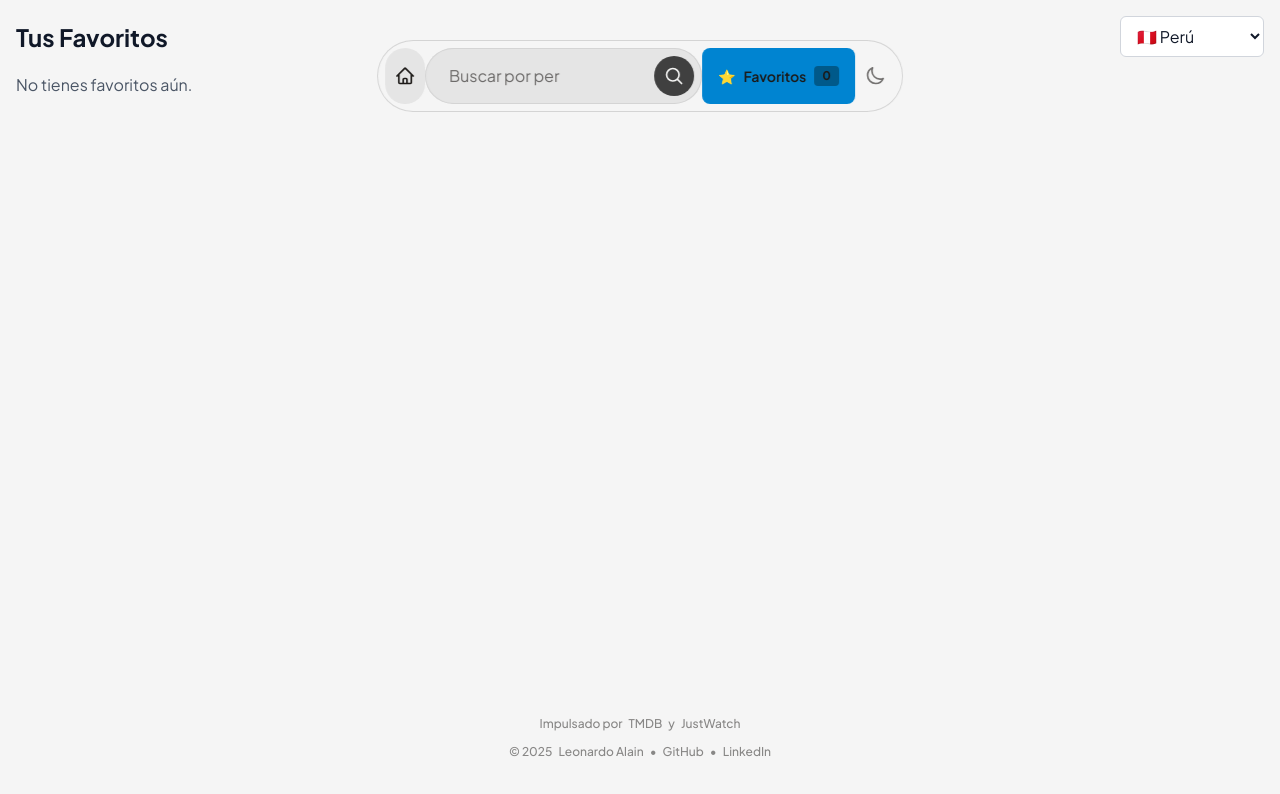
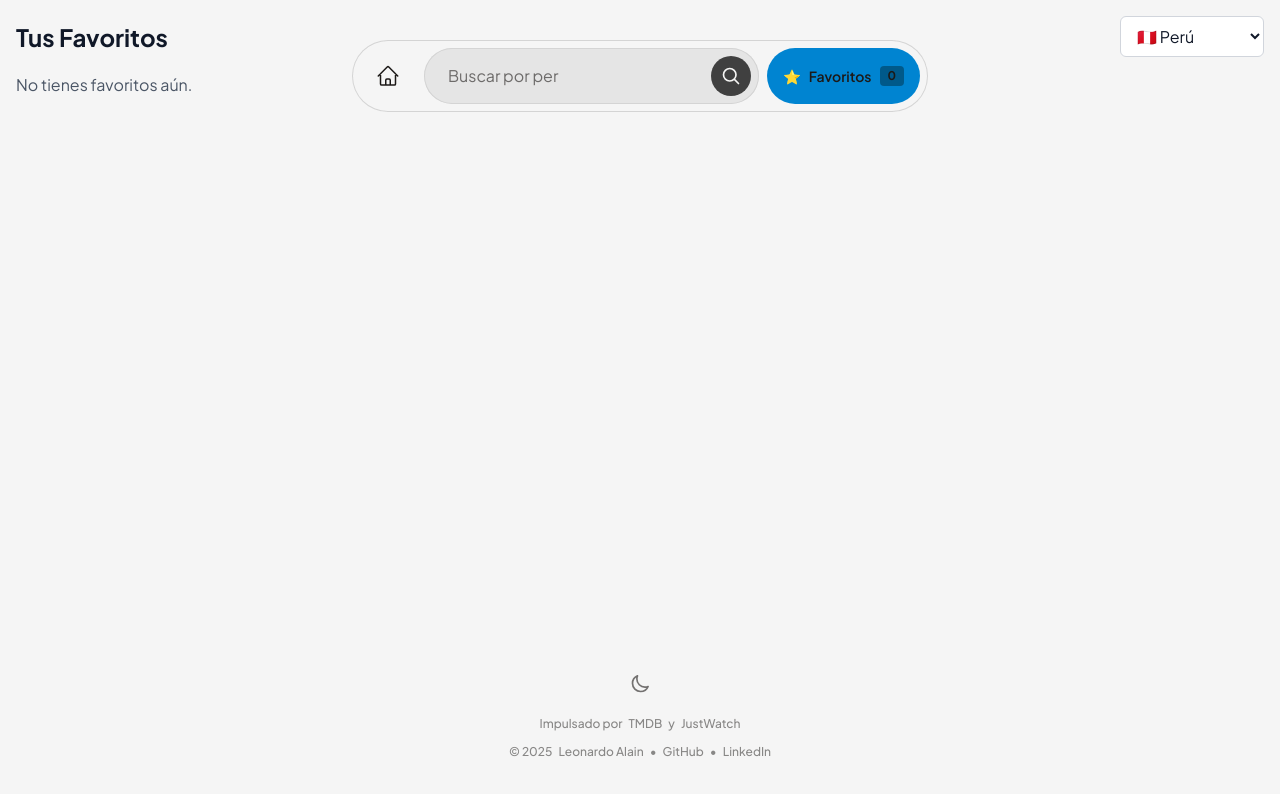
Before and after one commit to leinvg/movie-viewer, a Next.js app: page /favorites in a window 1280 px wide. Shown: the top 794 px of the page. Built offline with nearby package versions, Linux system fonts and the light colour scheme.

Commit message:
refactor: toggle theme en footer, mejora ui homepage

```diff
--- a/src/app/layout.tsx
+++ b/src/app/layout.tsx
@@ -29,8 +29,10 @@ export default function RootLayout({
       suppressHydrationWarning
     >
       <body className="bg-neutral-100 dark:bg-neutral-900 text-stone-900 dark:text-stone-100 overflow-x-hidden transition-colors flex flex-col min-h-dvh">
-        <ThemeProvider>{children}</ThemeProvider>
-        <Footer />
+        {children}
+        <ThemeProvider>
+          <Footer />
+        </ThemeProvider>
       </body>
     </html>
   );
--- a/src/components/Footer.tsx
+++ b/src/components/Footer.tsx
@@ -1,6 +1,8 @@
 // src/components/Footer.tsx
 
 "use client";
+
+import ThemeToggle from "./ThemeToggle";
 
 export default function Footer() {
   const currentYear = new Date().getFullYear();
@@ -8,7 +10,8 @@ export default function Footer() {
   return (
     <footer className="font-medium dark:font-normal text-stone-900/50 dark:text-stone-100/40">
       <div className="container mx-auto px-8 md:px-12">
-        <section className="py-6 md:py-10 flex flex-col text-xs items-center text-center gap-3 **:data-link:hover:text-stone-900 dark:**:data-link:hover:text-stone-100 **:data-link:transition-colors **:data-link:focus-visible:ring-2 **:data-link:focus-visible:ring-blue-500 **:data-link:outline-none **:data-link:rounded">
+        <section className="py-6 md:py-10 flex flex-col text-xs items-center text-center gap-3 **:data-link:hover:text-stone-900 dark:**:data-link:hover:text-stone-100 **:data-link:transition-colors **:data-link:focus-visible:ring-2 **:data-link:focus-visible:ring-blue-600 dark:**:data-link:focus-visible:ring-blue-400 **:data-link:outline-none **:data-link:rounded">
+          <ThemeToggle />
           <div className="flex items-center flex-wrap justify-center gap-1.5">
             <p>Impulsado por</p>
             <a
--- a/src/components/Header.tsx
+++ b/src/components/Header.tsx
@@ -20,19 +20,19 @@ export default function Header({
   const { favorites } = useAppStore();
 
   return (
-    <header className="fixed top-6 md:top-10 left-1/2 -translate-x-1/2 z-50 flex inset-ring inset-ring-neutral-300 dark:inset-ring-neutral-700 p-2 rounded-full bg-neutral-100/70 dark:bg-neutral-900/70 backdrop-blur-sm">
+    <header className="fixed top-6 md:top-10 left-1/2 -translate-x-1/2 z-50 flex inset-ring inset-ring-neutral-300 dark:inset-ring-neutral-700 p-2 rounded-full bg-neutral-100/70 dark:bg-neutral-900/80 backdrop-blur-xs gap-2 w-full max-w-xl">
       {variant === "full" && (
         <>
           <button
             type="button"
             onClick={() => router.push("/")}
             aria-label="Ir a la página principal"
-            className="p-2.5 bg-neutral-200 text-stone-900 rounded-full transition-all cursor-pointer outline-none focus-visible:ring focus-visible:ring-white focus-visible:ring-offset-2 focus-visible:ring-offset-neutral-800"
+            className="p-4 rounded-full hover:bg-neutral-700 transition-all cursor-pointer outline-none focus-visible:ring focus-visible:ring-white focus-visible:ring-offset-2 focus-visible:ring-offset-neutral-800"
           >
             <svg
               xmlns="http://www.w3.org/2000/svg"
               viewBox="0 0 24 24"
-              className="size-5 fill-none stroke-current stroke-[2px]"
+              className="size-6 fill-none stroke-current stroke-[1.5px]"
             >
               <path
                 strokeLinecap="round"
@@ -48,7 +48,7 @@ export default function Header({
 
           <button
             onClick={() => router.push("/favorites")}
-            className="flex items-center gap-2 bg-sky-600 hover:bg-sky-700 px-3 sm:px-4 py-2 rounded-lg transition-colors font-semibold text-sm"
+            className="flex items-center gap-2 bg-sky-600 hover:bg-sky-700 px-3 sm:px-4 py-2 rounded-full transition-colors font-semibold text-sm"
             aria-label="Ir a favoritos"
           >
             <span>⭐</span>
@@ -59,7 +59,6 @@ export default function Header({
           </button>
         </>
       )}
-      <ThemeToggle />
     </header>
   );
 }
--- a/src/components/SearchInput.tsx
+++ b/src/components/SearchInput.tsx
@@ -40,7 +40,7 @@ export default function SearchInput({
           type="button"
           onClick={onClear}
           aria-label="Limpiar búsqueda"
-          className="absolute right-14 p-2.5 text-stone-900/60 hover:text-stone-900 bg-neutral-200 dark:bg-neutral-800 dark:text-stone-100/70 rounded-full outline-none transition-all cursor-pointer hover:bg-neutral-300 dark:hover:bg-neutral-700 focus-visible:ring-2 focus-visible:ring-blue-500"
+          className="absolute right-14 p-2.5 text-stone-900/60 hover:text-stone-900 bg-neutral-200 dark:bg-neutral-800 dark:text-stone-100/70 rounded-full outline-none transition-all cursor-pointer hover:bg-neutral-300 dark:hover:bg-neutral-700 focus-visible:ring-2 focus-visible:ring-blue-600 dark:focus-visible:ring-blue-400"
         >
           <svg
             xmlns="http://www.w3.org/2000/svg"
@@ -58,7 +58,7 @@ export default function SearchInput({
       <button
         type="submit"
         aria-label="Buscar"
-        className="absolute right-2 p-2.5 bg-neutral-700 dark:bg-neutral-300 text-stone-100 dark:text-stone-900 rounded-full transition-all cursor-pointer outline-none focus-visible:ring-2 focus-visible:ring-blue-500 focus-visible:ring-offset-2 focus-visible:ring-offset-neutral-200 dark:focus-visible:ring-offset-neutral-800"
+        className="absolute right-2 p-2.5 bg-neutral-700 dark:bg-neutral-300 text-stone-100 dark:text-stone-900 rounded-full transition-all cursor-pointer outline-none focus-visible:ring-2 focus-visible:ring-blue-600 dark:focus-visible:ring-blue-400 focus-visible:ring-offset-2 focus-visible:ring-offset-neutral-200 dark:focus-visible:ring-offset-neutral-800"
       >
         <svg
           xmlns="http://www.w3.org/2000/svg"
--- a/src/components/ThemeToggle.tsx
+++ b/src/components/ThemeToggle.tsx
@@ -4,6 +4,11 @@
 
 import { useTheme } from "next-themes";
 import { useEffect, useState } from "react";
+
+const THEME_LABEL = {
+  light: "claro",
+  dark: "oscuro",
+} as const;
 
 export default function ThemeToggle() {
   const { resolvedTheme, setTheme } = useTheme();
@@ -25,11 +30,13 @@ export default function ThemeToggle() {
   return (
     <button
       onClick={toggleTheme}
-      className="p-2.5 rounded-full text-stone-900/60 dark:text-stone-100/70 hover:text-stone-900 dark:hover:text-stone-100 hover:bg-neutral-300 dark:hover:bg-neutral-700 outline-none focus-visible:ring-2 focus-visible:ring-blue-500 transition-all cursor-pointer"
+      className="p-2.5 rounded-full text-stone-900/60 dark:text-stone-100/70 hover:text-stone-900 dark:hover:text-stone-100 hover:bg-neutral-300 dark:hover:bg-neutral-700 outline-none focus-visible:ring-2 focus-visible:ring-blue-600 dark:focus-visible:ring-blue-400 transition-all cursor-pointer"
       aria-label={`Cambiar a tema ${
-        resolvedTheme === "light" ? "oscuro" : "claro"
+        resolvedTheme === "light" ? THEME_LABEL.dark : THEME_LABEL.light
       }`}
-      title={`Tema actual: ${resolvedTheme === "light" ? "Claro" : "Oscuro"}`}
+      title={`Cambiar a tema ${
+        resolvedTheme === "light" ? THEME_LABEL.dark : THEME_LABEL.light
+      }`}
     >
       {resolvedTheme === "light" ? (
         <svg
```
Also changed, not shown: src/app/page.tsx (+13 -4 lines).
